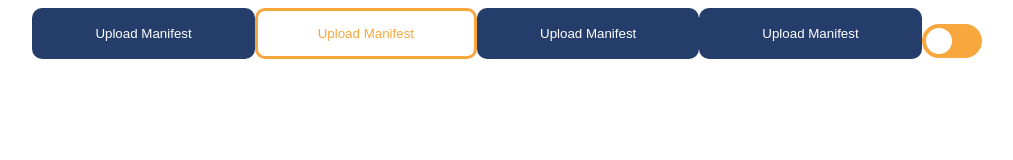
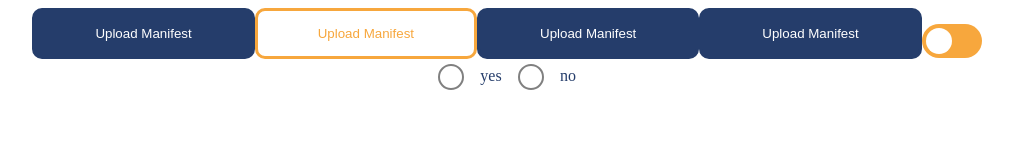
Before and after one commit to Arthur1112/skyhop-assessment, a React (Create React App) app: page / in a window 1280 px wide. Shown: the top 160 px of the page, without its empty margins (133-1146 px from the left). Built offline with nearby package versions, Linux system fonts and the light colour scheme.

Commit message:
added radioBtn group and updated toggle onChange

```diff
--- a/src/App.tsx
+++ b/src/App.tsx
@@ -1,5 +1,6 @@
 import './App.css';
 import Button from './components/button';
+import RadioBtnGroup from './components/radioBtnGroup';
 import ToggleSwitch from './components/toggleSwitch';
 
 function App() {
@@ -9,7 +10,14 @@ function App() {
       <Button variant="secondary" text="Upload Manifest" />
       <Button variant="submit" text="Upload Manifest" />
       <Button variant="close" text="Upload Manifest" />
-      <ToggleSwitch />
+      <ToggleSwitch onChange={(e) => console.log(e)} />
+      <RadioBtnGroup
+        onChange={(e) => console.log(e)}
+        data={[
+          { label: 'yes', id: 'yes' },
+          { label: 'no', id: 'no' },
+        ]}
+      />
     </div>
   );
 }
--- a/src/components/button.tsx
+++ b/src/components/button.tsx
@@ -1,6 +1,6 @@
 import '../styles/button.css';
 export interface ButtonProps {
-  onClick?: () => {};
+  onClick?: () => void;
   text?: string;
   variant?: 'primary' | 'secondary' | 'close' | 'submit';
 }
--- /dev/null
+++ b/src/components/radioBtnGroup.tsx
@@ -0,0 +1,42 @@
+import { useState } from 'react';
+import '../styles/radioBtnGroup.css';
+
+export interface RadioBtnGroupProps {
+  data?: Array<{ label: string; id: string }>;
+  onChange?: (value: string) => void;
+}
+
+const RadioBtnGroup = ({ data, onChange }: RadioBtnGroupProps) => {
+  const [radioBtnValue, setRadioBtnValue] = useState('');
+
+  const _onChange = (value: string) => {
+    setRadioBtnValue(value);
+    if (onChange) {
+      onChange(value);
+    }
+  };
+
+  return (
+    <div className="container">
+      {data &&
+        data.map((item) => {
+          return (
+            <div className="radio">
+              <input
+                onChange={(e) => _onChange(item.id)}
+                id={item.id}
+                name="radio"
+                type="radio"
+                checked={item.id === radioBtnValue}
+              />
+              <label htmlFor={item.id} className="radio-label">
+                {item.label}
+              </label>
+            </div>
+          );
+        })}
+    </div>
+  );
+};
+
+export default RadioBtnGroup;
--- a/src/components/toggleSwitch.tsx
+++ b/src/components/toggleSwitch.tsx
@@ -1,13 +1,31 @@
+import { useState } from 'react';
 import '../styles/toggleSwitch.css';
 
 export interface ToggleSwitchProps {
-  onChange?: () => {};
+  onChange?: (x: string) => void;
 }
 
-const ToggleSwitch = ({ onChange }: ToggleSwitchProps) => {
+const ToggleSwitch = ({ onChange = () => {} }: ToggleSwitchProps) => {
+  const [toggleValue, setToggleValue] = useState('on');
+
+  const _onToggle = (e: any) => {
+    switch (toggleValue) {
+      case 'on':
+        if (onChange) {
+          onChange('on');
+        }
+        return setToggleValue('off');
+      case 'off':
+        if (onChange) {
+          onChange('off');
+        }
+        return setToggleValue('on');
+    }
+  };
+
   return (
     <label className="switch">
-      <input onChange={onChange} type="checkbox" />
+      <input value={toggleValue} onChange={_onToggle} type="checkbox" />
       <span className="slider round"></span>
     </label>
   );
--- a/src/styles/radioBtnGroup.css
+++ b/src/styles/radioBtnGroup.css
@@ -0,0 +1,55 @@
+.container {
+  display: flex;
+  align-items: center;
+  justify-content: center;
+  color: var(--brand-blue);
+}
+
+.radio {
+  margin: 0.5rem;
+}
+.radio > input[type='radio'] {
+  position: absolute;
+  opacity: 0;
+  &:checked {
+    + .radio-label {
+      &:before {
+        background-color: #3197ee;
+        box-shadow: inset 0 0 0 4px #f4f4f4;
+      }
+    }
+  }
+  &:focus {
+    + .radio-label {
+      &:before {
+        outline: none;
+        border-color: #3197ee;
+      }
+    }
+  }
+  + .radio-label {
+    &:empty {
+      &:before {
+        margin-right: 0;
+      }
+    }
+  }
+}
+.radio-label {
+  &:before {
+    content: '';
+    background: transparent;
+    border-radius: 100%;
+    border: 2px solid gray;
+    display: inline-block;
+    width: 1.4em;
+    height: 1.4em;
+    position: relative;
+    top: -0.2em;
+    margin-right: 1em;
+    vertical-align: top;
+    cursor: pointer;
+    text-align: center;
+    transition: all 250ms ease;
+  }
+}
```
